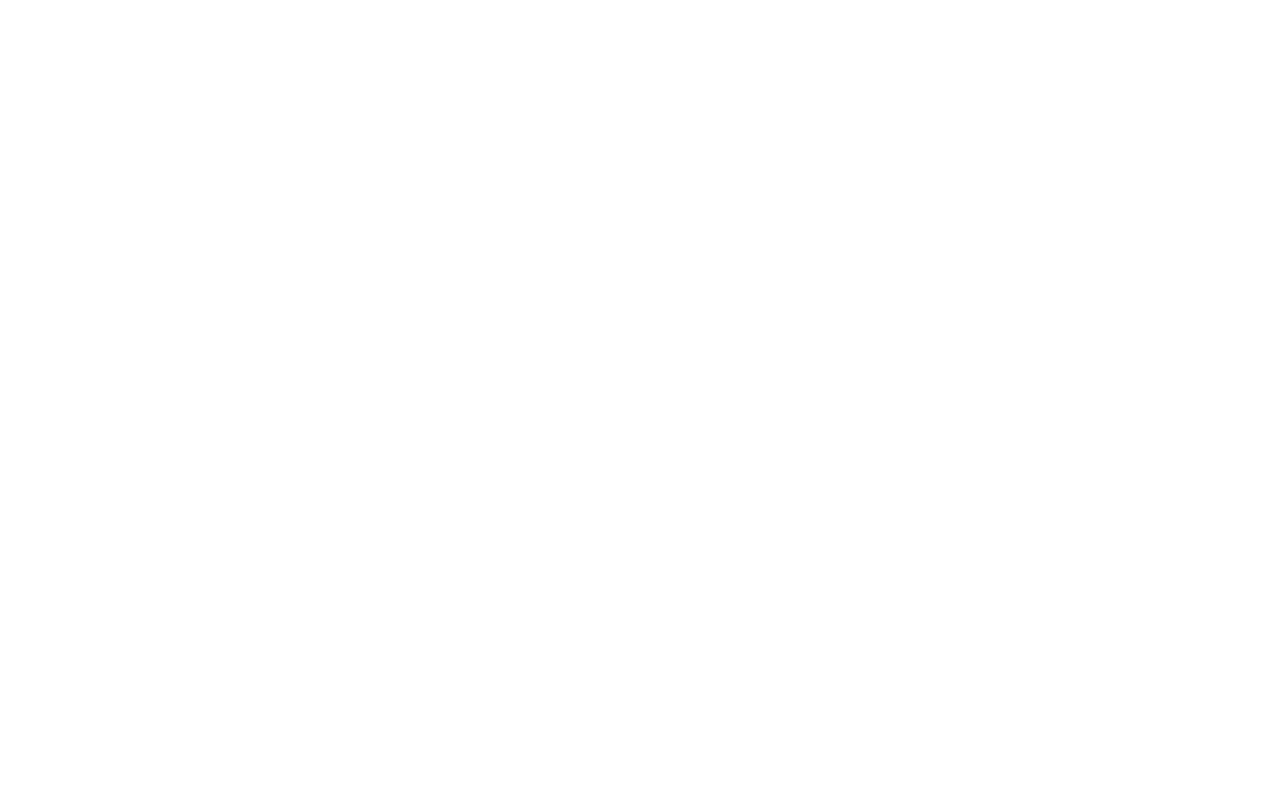
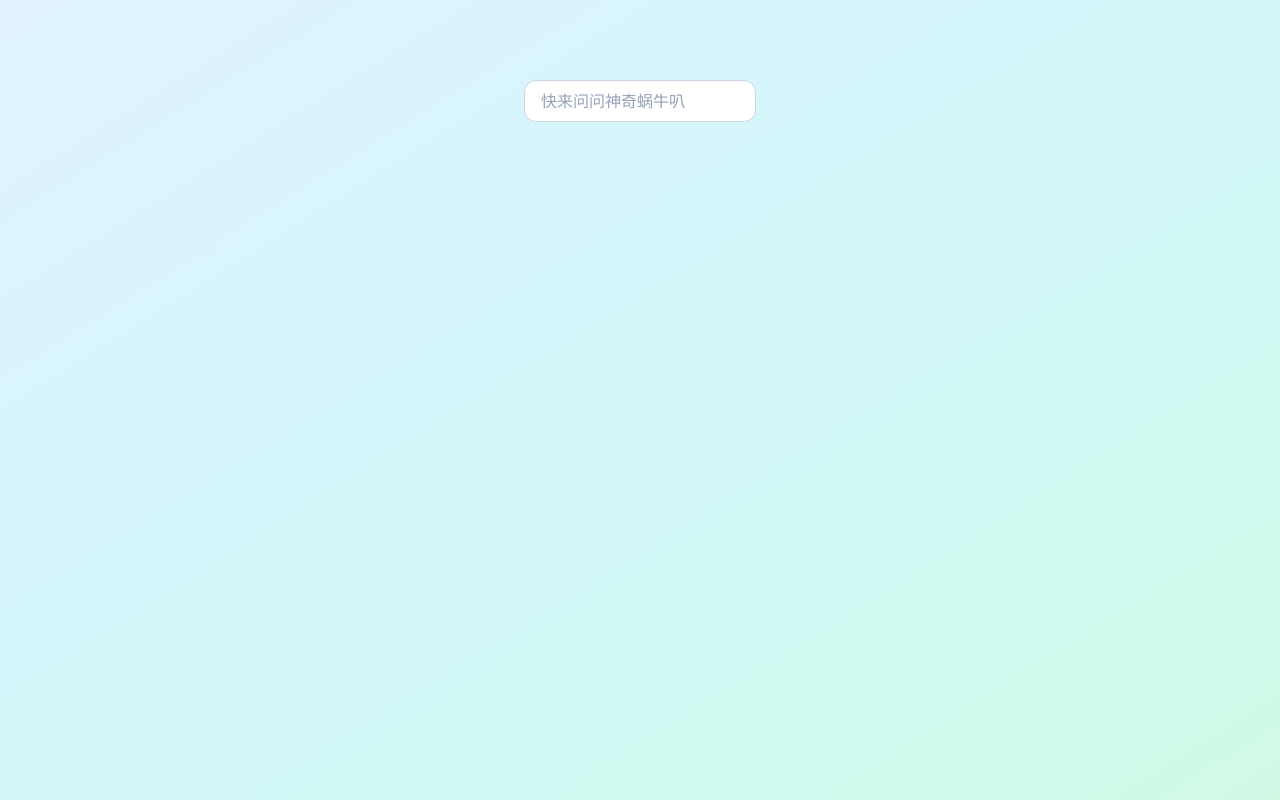
Before and after one commit to ec50n9/blog, a Nuxt app: page /lab/ghost-input-text in a window 1280 px wide. Before the commit this address had no page. Built offline with nearby package versions, Linux system fonts and the light colour scheme.

Commit message:
feat: 增加幽灵文本提示输入框 feat: 增加高度过渡动画 pref: 实验室入口改为动态生成的方式

```diff
--- /dev/null
+++ b/pages/lab/ghost-input-text.vue
@@ -0,0 +1,41 @@
+<script lang="ts" setup>
+const value = useState(() => "");
+const suggestion = useState(() => "");
+const suggestions = useState(() => ["我是ec50n9", "你是小菜鸡"]);
+
+const getSuggestions = (val: string) =>
+  suggestions.value.find((item) => item.includes(val)) ??
+  val + "啊嗷哦o胡言乱语";
+
+watch(value, (val) => {
+  suggestion.value = val ? getSuggestions(val) : "";
+});
+
+const handleTab = () => {
+  const target = suggestions.value.find((item) => item.includes(value.value));
+  if (!target) return;
+  suggestion.value = target;
+};
+</script>
+
+<template>
+  <div
+    class="h-screen w-full bg-gradient-to-rb from-sky-100 to-emerald-100 of-auto"
+  >
+    <div class="w-fit mx-auto mt-20">
+      <label class="relative block">
+        <input
+          class="max-w-58 px-4 py-2 rd-3 bg-white b b-1 b-slate-3 placeholder-slate-4 focus:outline-none focus:b-blue-5 focus:ring-1 focus:ring-blue-5"
+          v-model="value"
+          @keydown.tab.prevent="handleTab"
+          placeholder="快来问问神奇蜗牛叭"
+        />
+        <div
+          class="absolute w-full h-full left-0 top-0 px-4 py-2 b b-transparent opacity-30"
+        >
+          {{ suggestion }}
+        </div>
+      </label>
+    </div>
+  </div>
+</template>
--- /dev/null
+++ b/pages/lab/height-transition.vue
@@ -0,0 +1,37 @@
+<script lang="ts" setup>
+const expanded = useState(() => false);
+const toggle = () => {
+  expanded.value = !expanded.value;
+};
+</script>
+
+<template>
+  <div
+    class="h-screen w-full bg-gradient-to-rb from-blue-1 to-emerald-1 of-auto"
+  >
+    <div class="group w-fit mx-auto mt-20 rd-lg bg-white of-hidden">
+      <div class="px-5 py-3 text-center">这个是 hover 展开</div>
+      <div
+        class="grid grid-rows-[0fr] transition-[grid-template-cols] ease-in-out duration-250 group-hover:grid-rows-[1fr]"
+      >
+        <div class="of-hidden">
+          <!-- 实际内容 -->
+          <div class="h-20 py-3 bg-pink-3">哈哈哈，藏这都让你给找着了</div>
+        </div>
+      </div>
+    </div>
+
+    <div class="w-fit mx-auto mt-20 rd-lg bg-white of-hidden" @click="toggle">
+      <div class="px-5 py-3 text-center">这个是点击展开</div>
+      <div
+        class="grid transition-[grid-template-cols] ease-in-out duration-250"
+        :class="[expanded ? 'grid-rows-[1fr]' : 'grid-rows-[0fr]']"
+      >
+        <div class="of-hidden">
+          <!-- 实际内容 -->
+          <div class="h-20 py-3 bg-pink-3">哈哈哈，藏这都让你给找着了</div>
+        </div>
+      </div>
+    </div>
+  </div>
+</template>
--- a/pages/lab/index.vue
+++ b/pages/lab/index.vue
@@ -2,14 +2,24 @@
 useHead({
   title: "神奇小蜗实验室",
 });
+
+const navList = useState("lab-nav", () => [
+  { name: "神奇文字背景", path: "/lab/magic-text-bg" },
+  { name: "幽灵输入框", path: "/lab/ghost-input-text" },
+  { name: "高度动画", path: "/lab/height-transition" },
+]);
 </script>
 
 <template>
   <div>
     <AppHeader title="神奇小蜗实验室" />
     <ul class="p-4">
-      <li class="c-emerald-6 underline">
-        <NuxtLink to="/lab/magic-text-bg">神奇文字背景</NuxtLink>
+      <li
+        v-for="item in navList"
+        :key="item.path"
+        class="c-emerald-6 underline"
+      >
+        <NuxtLink :to="item.path">{{ item.name }}</NuxtLink>
       </li>
     </ul>
   </div>
```
